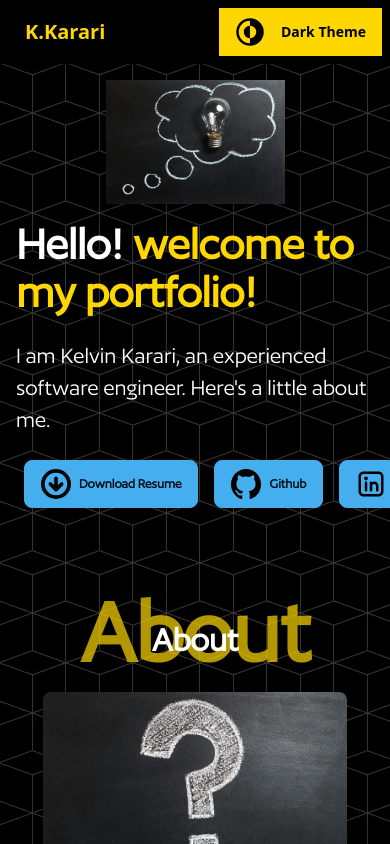
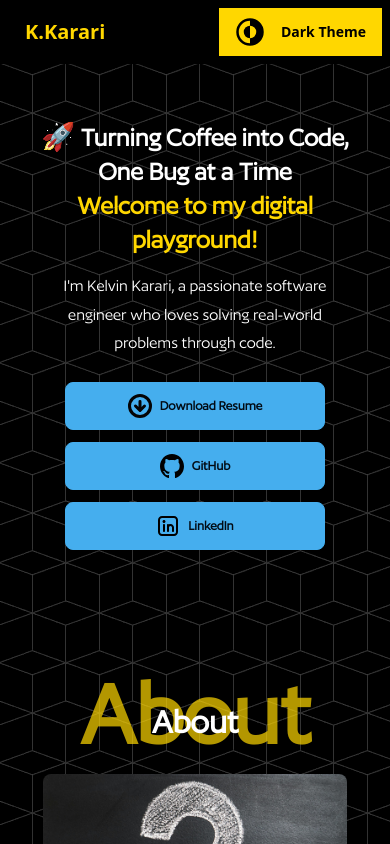
Before and after one commit to p-karari/portfolio_project, a React (Vite) app: page / in a window 390 px wide. Shown: the top 844 px of the page. Built offline with nearby package versions, Linux system fonts and the light colour scheme.

Commit message:
Added responsiveness

```diff
--- a/src/components/Hero.tsx
+++ b/src/components/Hero.tsx
@@ -7,60 +7,60 @@ import { Tilt } from 'react-tilt';
 
 function Hero() {
   return (
-    <div>
-      <div className="hero-content flex-col lg:flex-row-reverse">
-        {/* Apply tilt effect to the image */}
-        <Tilt className="rounded-lg shadow-2xl w-[50%]" options={{ max: 25, scale: 1.05 }}>
+    <div className="px-4 py-10 w-full max-w-screen overflow-hidden">
+      <div className="hero-content flex flex-col lg:flex-row-reverse items-center justify-between gap-4 w-full">
+        {/* Image (only visible on large screens) */}
+        <Tilt
+          className="rounded-lg shadow-2xl w-[80%] sm:w-[60%] lg:w-[40%] hidden lg:block"
+          options={{ max: 25, scale: 1.05 }}
+        >
           <img
             src={critical}
             alt="Critical Thinking Icon"
-            className="w-full" // Ensures the image is responsive and fits the container
+            className="w-full h-auto object-contain"
           />
         </Tilt>
 
-        <div>
-          <h1 className="text-5xl font-bold text-white font-general">Hello! <span className="text-gold">welcome to my portfolio!</span> </h1>
-          <p className="py-6 text-2xl text-white font-general">
-            I am Kelvin Karari, an experienced software engineer. Here's a little about me.
+        {/* Text Section */}
+        <div className="flex flex-col items-center lg:items-start text-center lg:text-left w-full lg:w-[60%]">
+          <h1 className="text-[7vw] sm:text-4xl md:text-5xl lg:text-5xl font-bold text-white font-general leading-tight">
+            🚀 Turning Coffee into Code, One Bug at a Time<br />
+            <span className="text-gold">Welcome to my digital playground!</span>
+          </h1>
+          <p className="mt-4 text-[4.5vw] sm:text-lg md:text-xl text-white font-general leading-relaxed max-w-[90%] sm:max-w-full">
+            I'm Kelvin Karari, a passionate software engineer who loves solving real-world problems through code.
           </p>
-          <div className="flex flex-row">
 
+          {/* Buttons */}
+          <div className="flex flex-col sm:flex-row sm:flex-wrap justify-center lg:justify-start items-center gap-3 mt-6 w-full">
             <a
-                href="/CV - KARARI - 2025_APRIL.pdf"  // Replace with your actual file name
-                download="Kelvin_Karari_CV.pdf"   // Optional: rename the file when downloaded
-                className="btn btn-primary mx-[0.5rem] flex font-general"
-              >
-                <img
-                  className="my-[5px]"
-                  src={DownloadIcon}
-                  width="30px"
-                  height="30px"
-                  alt="Download"
-                />
-                <p>Download Resume</p>
-              </a>
-
+              href="/CV - KARARI - 2025_APRIL.pdf"
+              download="Kelvin_Karari_CV.pdf"
+              className="btn btn-primary flex items-center gap-2 px-4 py-2 text-sm sm:text-base w-[80%] sm:w-auto font-general justify-center"
+            >
+              <img src={DownloadIcon} width="24" height="24" alt="Download" />
+              <p>Download Resume</p>
+            </a>
 
             <a
               href="https://github.com/p-karari"
               target="_blank"
               rel="noopener noreferrer"
-              className="btn btn-primary mx-[0.5rem] flex font-general"
+              className="btn btn-primary flex items-center gap-2 px-4 py-2 text-sm sm:text-base w-[80%] sm:w-auto font-general justify-center"
             >
-              <img className="my-[5px]" src={Github} width="30px" height="30px" alt="GitHub" />
-              <p>Github</p>
+              <img src={Github} width="24" height="24" alt="GitHub" />
+              <p>GitHub</p>
             </a>
 
             <a
               href="https://www.linkedin.com/in/kelvin-karari-120867245"
               target="_blank"
               rel="noopener noreferrer"
-              className="btn btn-primary mx-[0.5rem] flex font-general"
+              className="btn btn-primary flex items-center gap-2 px-4 py-2 text-sm sm:text-base w-[80%] sm:w-auto font-general justify-center"
             >
-              <img className="my-[5px]" src={LinkedInIcon} width="30px" height="30px" alt="LinkedIn" />
+              <img src={LinkedInIcon} width="24" height="24" alt="LinkedIn" />
               <p>LinkedIn</p>
             </a>
-
           </div>
         </div>
       </div>
```
